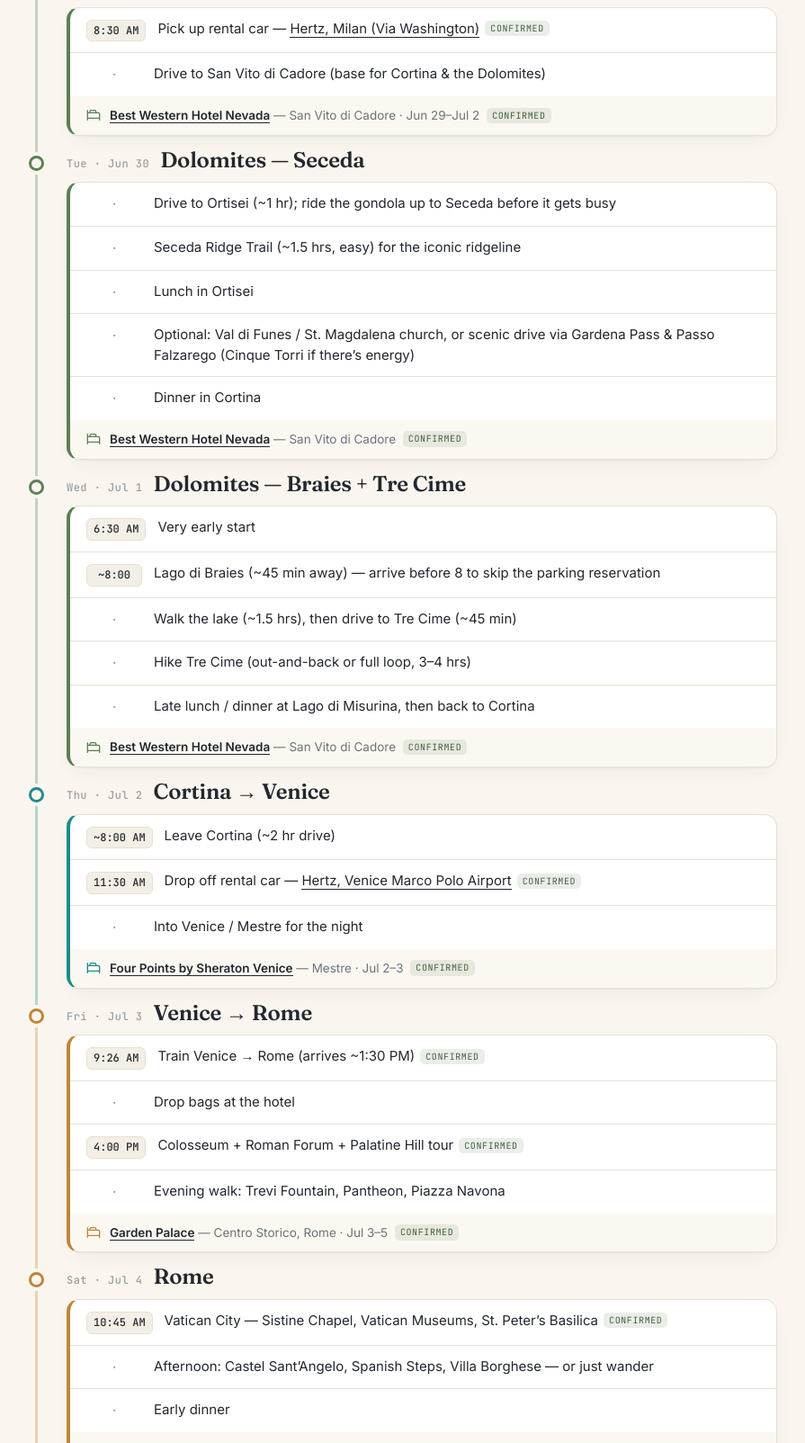
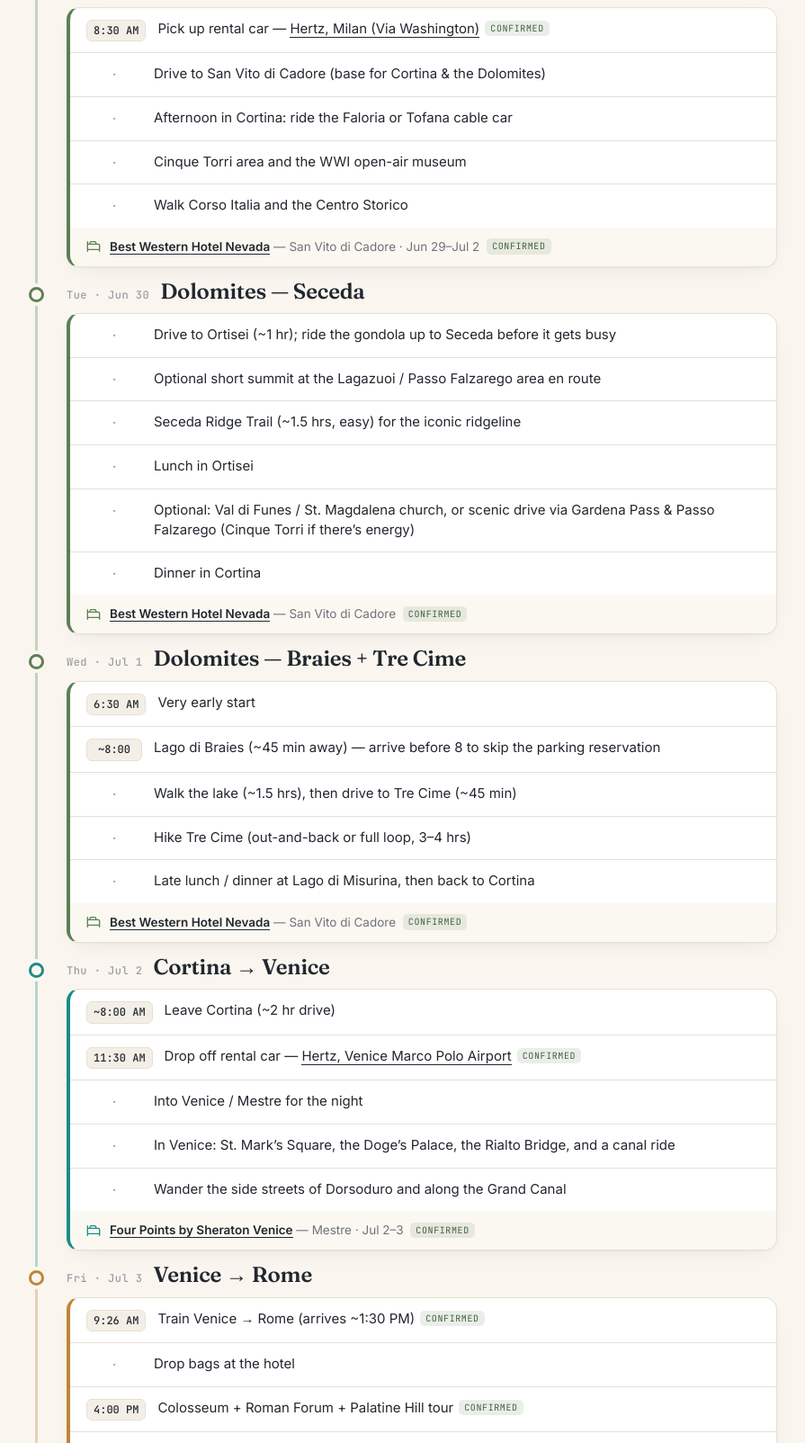
Before and after one commit to santoshwt/italy-2026, a plain HTML site: page index.html in a window 1280 px wide. Shown: the part 1550-3154 px from the top of the page at 90% size, without its empty margins (194-1089 px from the left). Drawn offline with Linux system fonts and the light colour scheme.

Commit message:
Add files via upload

```diff
--- a/index.html
+++ b/index.html
@@ -263,9 +263,13 @@ const DAYS = [
   {date:'Mon · Jun 29', region:'dolomites', title:'Milan → Cortina', items:[
     {time:'8:30 AM', t:'Pick up rental car — <a class="maplink" href="https://www.google.com/maps/search/?api=1&query=Hertz%20Milan%20Via%20Washington%2C%20Via%20Misurata%2019%2C%2020146%20Milan%2C%20Italy" target="_blank" rel="noopener">Hertz, Milan (Via Washington)</a>', s:'ok'},
     {t:'Drive to San Vito di Cadore (base for Cortina & the Dolomites)'},
+    {t:'Afternoon in Cortina: ride the Faloria or Tofana cable car'},
+    {t:'Cinque Torri area and the WWI open-air museum'},
+    {t:'Walk Corso Italia and the Centro Storico'},
   ], stay:{name:'Best Western Hotel Nevada', sub:'San Vito di Cadore · Jun 29–Jul 2', s:'ok'}},
   {date:'Tue · Jun 30', region:'dolomites', title:'Dolomites — Seceda', items:[
     {t:'Drive to Ortisei (~1 hr); ride the gondola up to Seceda before it gets busy'},
+    {t:'Optional short summit at the Lagazuoi / Passo Falzarego area en route'},
     {t:'Seceda Ridge Trail (~1.5 hrs, easy) for the iconic ridgeline'},
     {t:'Lunch in Ortisei'},
     {t:'Optional: Val di Funes / St. Magdalena church, or scenic drive via Gardena Pass & Passo Falzarego (Cinque Torri if there\u2019s energy)'},
@@ -282,6 +286,8 @@ const DAYS = [
     {time:'~8:00 AM', t:'Leave Cortina (~2 hr drive)'},
     {time:'11:30 AM', t:'Drop off rental car — <a class="maplink" href="https://www.google.com/maps/search/?api=1&query=Hertz%20Venice%20Marco%20Polo%20Airport%2C%20Via%20Broglio%206%2C%20Tessera%2C%2030010%20Venice%2C%20Italy" target="_blank" rel="noopener">Hertz, Venice Marco Polo Airport</a>', s:'ok'},
     {t:'Into Venice / Mestre for the night'},
+    {t:'In Venice: St. Mark\u2019s Square, the Doge\u2019s Palace, the Rialto Bridge, and a canal ride'},
+    {t:'Wander the side streets of Dorsoduro and along the Grand Canal'},
   ], stay:{name:'Four Points by Sheraton Venice', sub:'Mestre · Jul 2–3', s:'ok'}},
   {date:'Fri · Jul 3', region:'rome', title:'Venice → Rome', items:[
     {time:'9:26 AM', t:'Train Venice → Rome (arrives ~1:30 PM)', s:'ok'},
```
